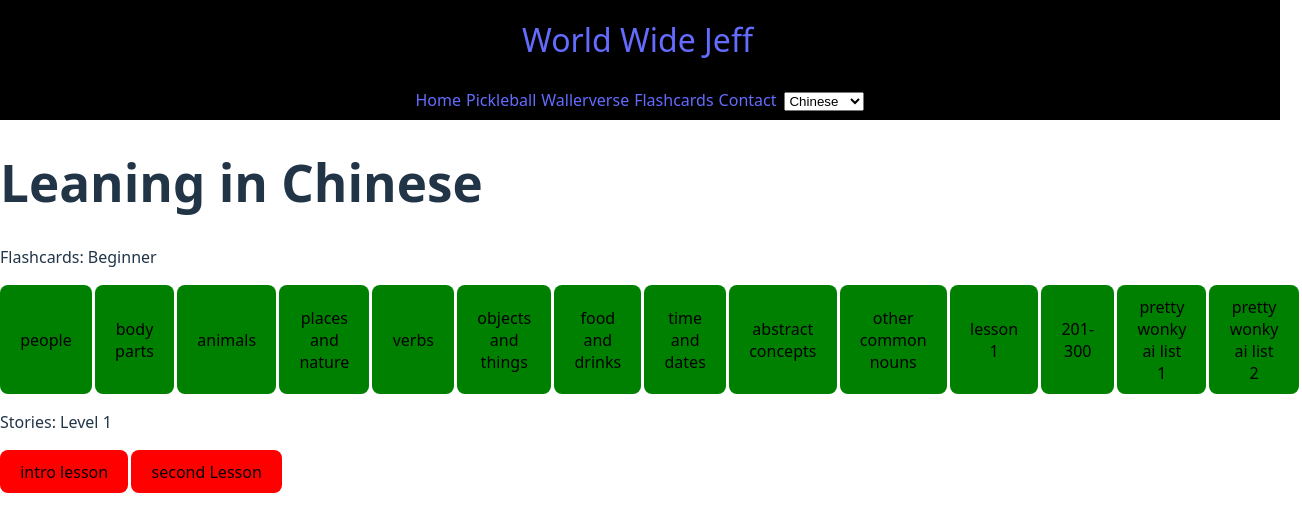
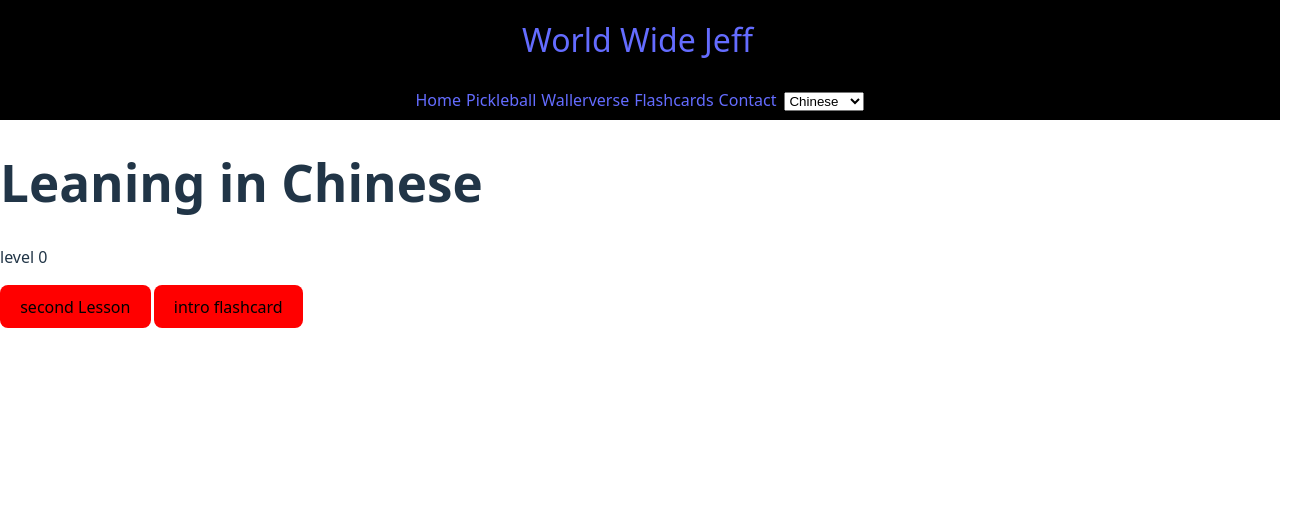
Before and after one commit to JeffWHenderson/world-wide-jeff, a React (Vite) app in the folder frontend/: page /language-app/Chinese in a window 1280 px wide. Shown: the top 532 px of the page, 1302 px wide, since content can reach past the window. Built offline with nearby package versions, Linux system fonts and the light colour scheme.

Commit message:
WIP so i converted the flashcards to use the same model as the stories... this is nice and it was pretty easy cause I am somewhat good at coding

```diff
--- a/frontend/src/screens/LanguageApp/LanguageApp.tsx
+++ b/frontend/src/screens/LanguageApp/LanguageApp.tsx
@@ -1,13 +1,24 @@
 // import { useState } from "react";
 import { useNavigate, useParams } from "react-router-dom";
 import { lessons, Lesson } from "./components/Lessons/LessonList"
-import { stories } from "./components/Lessons/Stories/stories";
 import { LessonV1 } from "./LanguageAppTypes";
+import { courses } from "./courses/courses"; // TODO: obviously this will come from backend
+import { useEffect, useState } from "react";
 
 
 const LanguageLearningApp = () => {
     const { language } = useParams();
     const navigator = useNavigate()
+    const [course, setCourse] = useState(courses.Chinese);
+
+    useEffect(() => {
+        if (language != "Chinese") { // TODO: obviously this will come from backend
+            setCourse(courses.Spanish)
+        } else {
+            setCourse(courses.Chinese)
+        }
+    }, [language])
+
 
     function handleSelectStory(lessonType: string, lesson?: Lesson | LessonV1) {
         if (lessonType === 'flashcard') {
@@ -20,19 +31,11 @@ const LanguageLearningApp = () => {
     return (
         <>
             <h1>Leaning in {language}</h1>
-            <p>Flashcards: Beginner</p>
-            <div style={{ display: "flex", }}>
-                {
-                    lessons.map(lesson => (
-                        <button style={{ backgroundColor: 'green', marginRight: "3px" }} onClick={() => handleSelectStory('flashcard', lesson)} >{lesson.lessonName}</button>
-                    ))
-                }
-            </div>
-            <p>Stories: Level 1</p>
+            <p>{course.section}</p>
             <div style={{ display: "flex", marginTop: '4px' }}>
                 {
-                    stories.map(story => (
-                        <button style={{ backgroundColor: 'red', marginRight: "3px" }} onClick={() => handleSelectStory('story', story)} >{story.name}</button>
+                    course.lessons.map(lesson => (
+                        <button style={{ backgroundColor: 'red', marginRight: "3px" }} onClick={() => handleSelectStory(lesson.type, lesson)} >{lesson.name}</button>
                     ))
                 }
             </div>
--- a/frontend/src/screens/LanguageApp/components/Lessons/FlashCardLessons/lesson1.ts
+++ b/frontend/src/screens/LanguageApp/components/Lessons/FlashCardLessons/lesson1.ts
@@ -1,3 +1,58 @@
+export const newLessonModel =
+{
+    name: "intro flashcard",
+    type: "flashcard",
+    sentences: [
+        {
+            targetLanguage: "Hola todo el mundo.",
+            baseLanguage: "Hello World.",
+            grammar: {
+                highlight: "todo el mundo",
+                note: "literal: all the world"
+            }
+        },
+        {
+            targetLanguage: "dos",
+            baseLanguage: "two",
+            grammar: {
+                highlight: "todo el mundo",
+                note: "literal: all the world"
+            }
+        }
+    ]
+}
+
+
+export const newLessonModelChinese =
+{
+    name: "intro flashcard",
+    type: "flashcard",
+    sentences: [
+        {
+            targetLanguage: "是",
+            baseLanguage: "is",
+        },
+        {
+            targetLanguage: "你",
+            baseLanguage: "you",
+            grammar: {
+                highlight: "todo el mundo",
+                note: "literal: all the world"
+            }
+        },
+        {
+            targetLanguage: "那",
+            baseLanguage: "that",
+            grammar: {
+                highlight: "todo el mundo",
+                note: "literal: all the world"
+            }
+        }
+    ]
+}
+
+
+
 export const lesson1 = [
     {
         "English": "of",
--- a/frontend/src/screens/LanguageApp/components/Lessons/LessonList.ts
+++ b/frontend/src/screens/LanguageApp/components/Lessons/LessonList.ts
@@ -1,71 +1,87 @@
-import { lesson1 } from "./FlashCardLessons/lesson1";
-import { lesson2 } from "./FlashCardLessons/lesson2";
-import { ai1 } from "./FlashCardLessons/aiTranslations";
-import { ai2 } from "./FlashCardLessons/aiTranslations2";
-import { people, bodyParts, animals, placesAndNature, objectsAndThings, foodAndDrinks, timeAndDates, abstractConcepts, otherCommonNouns } from "./FlashCardLessons/commonNouns200";
-import { verbs } from "./FlashCardLessons/verbs";
-
-export type Lesson = {
-    lessonName: string;
-    wordList: any[]
-}
+import { LessonV1 } from "../../LanguageAppTypes";
 
 
-export const lessons: Lesson[] = [
+export const lessons: LessonV1[] = [
     {
-        lessonName: "people",
-        wordList: people,
-    },
-    {
-        lessonName: "body parts",
-        wordList: bodyParts,
-    },
-    {
-        lessonName: "animals",
-        wordList: animals,
-    },
-    {
-        lessonName: "places and nature",
-        wordList: placesAndNature,
-    },
-    {
-        lessonName: "verbs",
-        wordList: verbs
-    },
-    {
-        lessonName: "objects and things",
-        wordList: objectsAndThings,
-    },
-    {
-        lessonName: "food and drinks",
-        wordList: foodAndDrinks,
-    },
-    {
-        lessonName: "time and dates",
-        wordList: timeAndDates,
-    },
-    {
-        lessonName: "abstract concepts",
-        wordList: abstractConcepts,
-    },
-    {
-        lessonName: "other common nouns",
-        wordList: otherCommonNouns,
-    },
-    {
-        lessonName: "lesson 1",
-        wordList: lesson1,
-    },
-    {
-        lessonName: '201-300',
-        wordList: lesson2,
-    },
-    {
-        lessonName: 'pretty wonky ai list 1',
-        wordList: ai1
-    },
-    {
-        lessonName: 'pretty wonky ai list 2',
-        wordList: ai2
+        name: "people",
+        type: "flashcards",
+        sentences: [
+            {
+                targetLanguage: "hello todo el mundo",
+                baseLanguage: "Hello World.",
+                grammar: {
+                    highlight: "todo el mundo",
+                    note: "literal: all the world"
+                }
+            },
+                        {
+                targetLanguage: "dos",
+                baseLanguage: "two",
+                grammar: {
+                    highlight: "dos",
+                    note: "i don't care about giving this a note"
+                }
+            },
+                        {
+                targetLanguage: "tres",
+                baseLanguage: "three",
+            }
+        ]
     }
+    // {
+    //     lessonName: "people",
+    //     wordList: people,
+    // },
+    // {
+    //     lessonName: "body parts",
+    //     wordList: bodyParts,
+    // },
+    // {
+    //     lessonName: "animals",
+    //     wordList: animals,
+    // },
+    // {
+    //     lessonName: "places and nature",
+    //     wordList: placesAndNature,
+    // },
+    // {
+    //     lessonName: "verbs",
+    //     wordList: verbs
+    // },
+    // {
+    //     lessonName: "objects and things",
+    //     wordList: objectsAndThings,
+    // },
+    // {
+    //     lessonName: "food and drinks",
+    //     wordList: foodAndDrinks,
+    // },
+    // {
+    //     lessonName: "time and dates",
+    //     wordList: timeAndDates,
+    // },
+    // {
+    //     lessonName: "abstract concepts",
+    //     wordList: abstractConcepts,
+    // },
+    // {
+    //     lessonName: "other common nouns",
+    //     wordList: otherCommonNouns,
+    // },
+    // {
+    //     lessonName: "lesson 1",
+    //     wordList: lesson1,
+    // },
+    // {
+    //     lessonName: '201-300',
+    //     wordList: lesson2,
+    // },
+    // {
+    //     lessonName: 'pretty wonky ai list 1',
+    //     wordList: ai1
+    // },
+    // {
+    //     lessonName: 'pretty wonky ai list 2',
+    //     wordList: ai2
+    // }
 ]
--- a/frontend/src/screens/LanguageApp/components/Lessons/Stories/stories.ts
+++ /dev/null
@@ -1,97 +0,0 @@
-import { LessonV1 } from "../../../LanguageAppTypes";
-
-export const stories: LessonV1[] = [
-    {
-        name: "intro lesson",
-        type: "story",
-        sentences: [
-            {
-                targetLanguage: "Hola todo el mundo.",
-                baseLanguage: "Hello World.",
-                grammar: {
-                    highlight: "todo el mundo",
-                    note: "literal: all the world"
-                }
-            },
-            {
-                targetLanguage: "Bienbenidos a mi applicacion",
-                baseLanguage: "welcome to my app",
-                grammar: {
-                    highlight: "applicacion",
-                    note: "inflection on the i"
-                }
-            },
-            {
-                targetLanguage: "soy un enginero",
-                baseLanguage: "I'm an engineer",
-                grammar: null
-            },
-        ]
-    },
-    {
-        name: "second Lesson",
-        type: "story",
-        sentences: [
-            {
-                targetLanguage: "我的朋友",
-                baseLanguage: "My Friend",
-                grammar: {
-                    highlight: "todo el mundo",
-                    note: "literal: all the world"
-                }
-            },
-            {
-                targetLanguage: "我爸爸和妈妈是老师。我是学生。",
-                baseLanguage: "My father and mother are teachers. I am a student.",
-                grammar: {
-                    highlight: "todo el mundo",
-                    note: "literal: all the world"
-                }
-            },
-            {
-                targetLanguage: "我有一个朋友。她是女人。她叫小月。她很高。",
-                baseLanguage: "I have a friend. She is a woman. Her name is Xiao Yue. She is very tall.",
-                grammar: {
-                    highlight: "todo el mundo",
-                    note: "literal: all the world"
-                }
-            },
-            {
-                targetLanguage: "今天，我喝水，她喝茶。我说：“你好吗？”",
-                baseLanguage: "Today, I drink water, she drinks tea. I say: 'How are you?'",
-                grammar: {
-                    highlight: "todo el mundo",
-                    note: "literal: all the world"
-                }
-            },
-            {
-                targetLanguage: "她说：“我很好。你好吗？”",
-                baseLanguage: "She says: 'I am very good. How are you?'",
-                grammar: {
-                    highlight: "todo el mundo",
-                    note: "literal: all the world"
-                }
-            },
-            {
-                targetLanguage: "我说：“我也很好。",
-                baseLanguage: "I say: 'I am also very good.'",
-                grammar: null
-            },
-            {
-                targetLanguage: "她说：“再见”",
-                baseLanguage: " She says: 'Goodbye!'",
-                grammar: null
-            },
-            {
-                targetLanguage: "我说：“再见！”",
-                baseLanguage: "I say: 'Goodbye!'",
-                grammar: null
-            },
-            {
-                targetLanguage: "我们都很高兴。",
-                baseLanguage: "We are all very happy.",
-                grammar: null
-            }
-        ]
-    }
-]
--- a/frontend/src/screens/LanguageApp/courses/courses.ts
+++ b/frontend/src/screens/LanguageApp/courses/courses.ts
@@ -0,0 +1,114 @@
+import { newLessonModel, newLessonModelChinese } from "../components/Lessons/FlashCardLessons/lesson1"
+
+const spanishCourse = {
+    section: "level 0",
+    lessons: [
+        {
+            name: "intro lesson",
+            type: "story",
+            sentences: [
+                {
+                    targetLanguage: "Hola todo el mundo.",
+                    baseLanguage: "Hello World.",
+                    grammar: {
+                        highlight: "todo el mundo",
+                        note: "literal: all the world"
+                    }
+                },
+                {
+                    targetLanguage: "Bienbenidos a mi applicacion",
+                    baseLanguage: "welcome to my app",
+                    grammar: {
+                        highlight: "applicacion",
+                        note: "inflection on the i"
+                    }
+                },
+                {
+                    targetLanguage: "soy un enginero",
+                    baseLanguage: "I'm an engineer",
+                    grammar: null
+                },
+            ]
+        },
+        newLessonModel
+    ]
+}
+
+
+const chineseCourse = {
+    section: "level 0",
+    lessons: [
+        {
+            name: "second Lesson",
+            type: "story",
+            sentences: [
+                {
+                    targetLanguage: "我的朋友",
+                    baseLanguage: "My Friend",
+                    grammar: {
+                        highlight: "todo el mundo",
+                        note: "literal: all the world"
+                    }
+                },
+                {
+                    targetLanguage: "我爸爸和妈妈是老师。我是学生。",
+                    baseLanguage: "My father and mother are teachers. I am a student.",
+                    grammar: {
+                        highlight: "todo el mundo",
+                        note: "literal: all the world"
+                    }
+                },
+                {
+                    targetLanguage: "我有一个朋友。她是女人。她叫小月。她很高。",
+                    baseLanguage: "I have a friend. She is a woman. Her name is Xiao Yue. She is very tall.",
+                    grammar: {
+                        highlight: "todo el mundo",
+                        note: "literal: all the world"
+                    }
+                },
+                {
+                    targetLanguage: "今天，我喝水，她喝茶。我说：“你好吗？”",
+                    baseLanguage: "Today, I drink water, she drinks tea. I say: 'How are you?'",
+                    grammar: {
+                        highlight: "todo el mundo",
+                        note: "literal: all the world"
+                    }
+                },
+                {
+                    targetLanguage: "她说：“我很好。你好吗？”",
+                    baseLanguage: "She says: 'I am very good. How are you?'",
+                    grammar: {
+                        highlight: "todo el mundo",
+                        note: "literal: all the world"
+                    }
+                },
+                {
+                    targetLanguage: "我说：“我也很好。",
+                    baseLanguage: "I say: 'I am also very good.'",
+                    grammar: null
+                },
+                {
+                    targetLanguage: "她说：“再见”",
+                    baseLanguage: " She says: 'Goodbye!'",
+                    grammar: null
+                },
+                {
+                    targetLanguage: "我说：“再见！”",
+                    baseLanguage: "I say: 'Goodbye!'",
+                    grammar: null
+                },
+                {
+                    targetLanguage: "我们都很高兴。",
+                    baseLanguage: "We are all very happy.",
+                    grammar: null
+                }
+            ]
+        },
+        newLessonModelChinese
+    ]
+}
+
+export const courses = {
+    "Chinese": chineseCourse,
+    "Spanish": spanishCourse
+}
```
Also changed, not shown: frontend/src/screens/LanguageApp/components/FlashCards/FlashCardsV2.tsx (+4 -4 lines).
